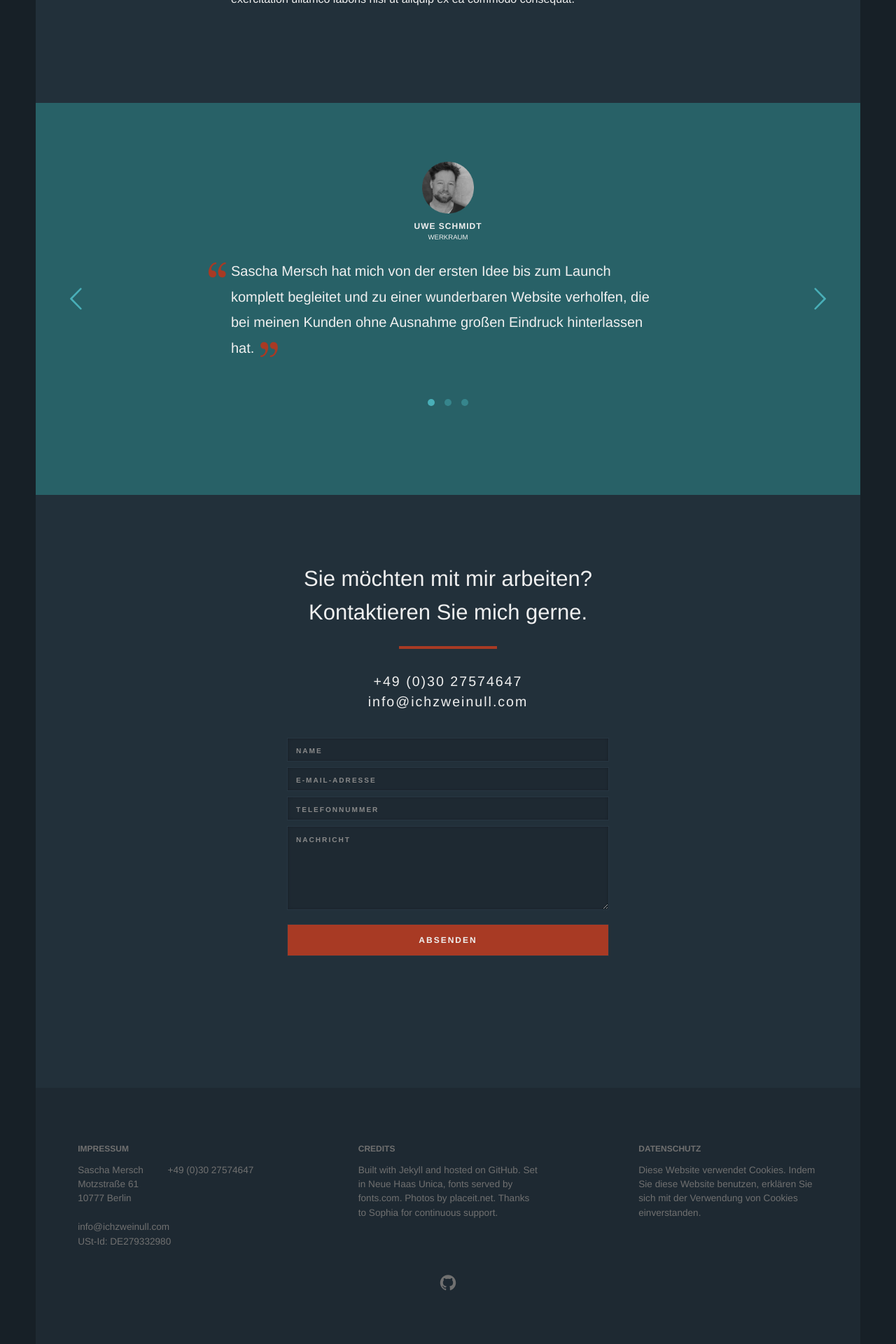
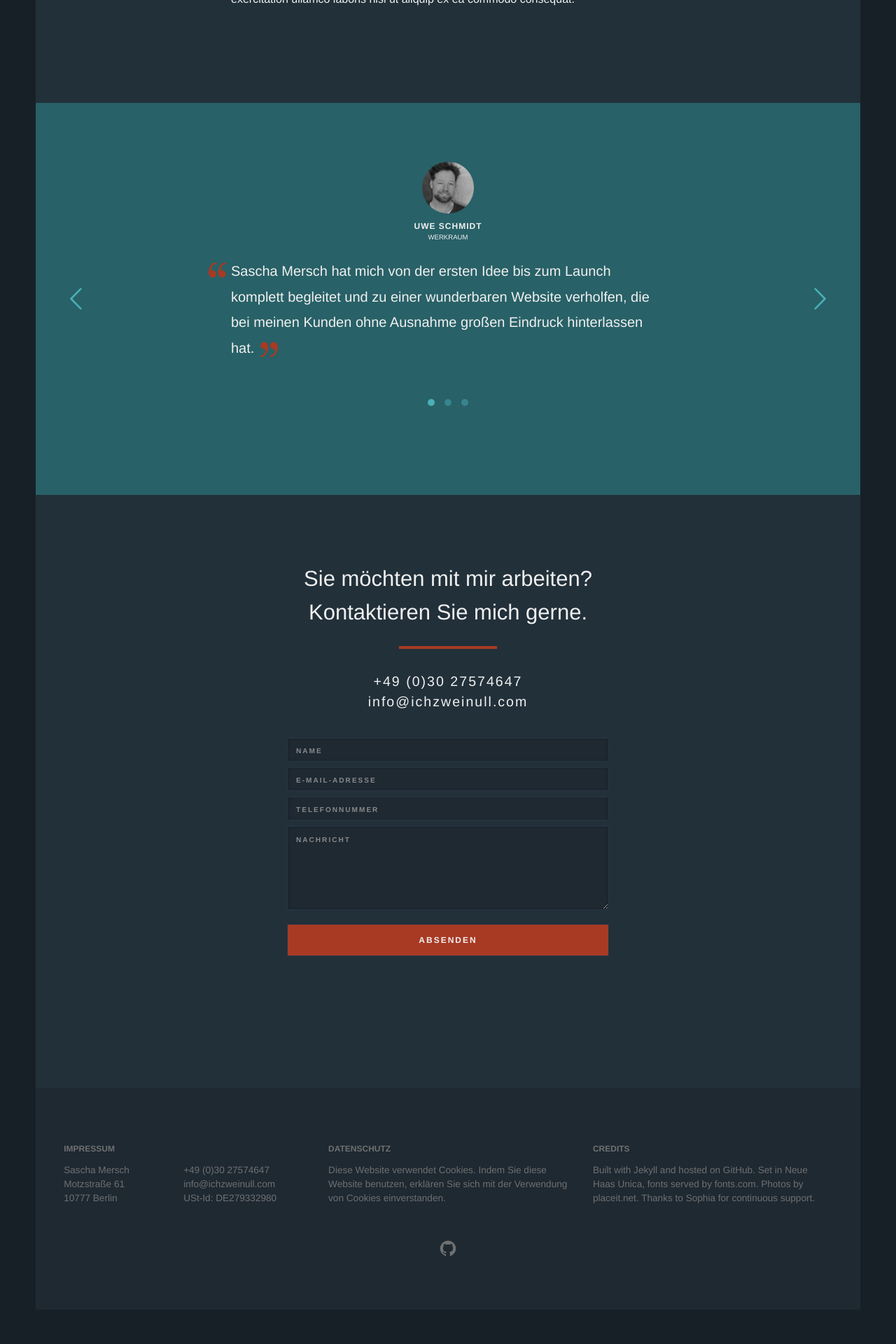
Before and after one commit to rschach/ichzweinull, a Jekyll site: the page built from index.html, in a window 1280 px wide. Shown: the part 2704-4624 px from the top of the page at 70% size. Built offline with Jekyll 4.4.1, drawn with Linux system fonts in a browser that asks for light colours; nearby versions of some CDN libraries; some web fonts are replaced; after the commit the page ends 4575 px from its top, so only the background shows below that.

Commit message:
Footer responsive

```diff
--- a/_includes/footer.html
+++ b/_includes/footer.html
@@ -13,12 +13,12 @@
       </p>
     </div>
     <div>
+      <h4>Datenschutz</h4>
+      <p>Diese Website verwendet Cookies. Indem Sie diese Website benutzen, erklären Sie sich mit der Verwendung von Cookies einverstanden.</p>
+    </div>
+    <div>
       <h4>Credits</h4>
       <p>Built with Jekyll and hosted on GitHub. Set in Neue Haas Unica, fonts served by fonts.com. Photos by placeit.net. Thanks to Sophia for continuous support.</p>
     </div>
-    <div>
-      <h4>Datenschutz</h4>
-      <p>Diese Website verwendet Cookies. Indem Sie diese Website benutzen, erklären Sie sich mit der Verwendung von Cookies einverstanden.</p>
-    </div>
     <a class="icon-github_badge" href="#"></span></a>
 </footer>
--- a/css/main.css
+++ b/css/main.css
@@ -1234,7 +1234,7 @@ figure {
 footer {
   background: #1e2932;
   min-height: 240px;
-  padding: 60px;
+  padding: 60px 20px;
   display: -webkit-flex;
   display: -ms-flexbox;
   display: flex;
@@ -1244,19 +1244,36 @@ footer {
   -webkit-flex-wrap: wrap;
       -ms-flex-wrap: wrap;
           flex-wrap: wrap; }
+  @media screen and (min-width: 1200px) {
+    footer {
+      padding: 60px 40px; } }
+  @media screen and (min-width: 1600px) {
+    footer {
+      padding: 60px; } }
   footer > div {
-    -webkit-flex-basis: calc(100% / 3 - 96px);
-        -ms-flex-preferred-size: calc(100% / 3 - 96px);
-            flex-basis: calc(100% / 3 - 96px); }
-    footer > div p.address {
-      width: 50%;
-      float: left; }
+    -webkit-flex-basis: 100%;
+        -ms-flex-preferred-size: 100%;
+            flex-basis: 100%; }
+    @media screen and (min-width: 1000px) {
+      footer > div p.address {
+        width: 50%;
+        float: left; } }
+    @media screen and (min-width: 1000px) {
+      footer > div {
+        -webkit-flex-basis: calc(100% / 3 - 24px);
+            -ms-flex-preferred-size: calc(100% / 3 - 24px);
+                flex-basis: calc(100% / 3 - 24px); } }
+    @media screen and (min-width: 1600px) {
+      footer > div {
+        -webkit-flex-basis: calc(100% / 3 - 96px);
+            -ms-flex-preferred-size: calc(100% / 3 - 96px);
+                flex-basis: calc(100% / 3 - 96px); } }
   footer .icon-github_badge {
     -webkit-flex-basis: 100%;
         -ms-flex-preferred-size: 100%;
             flex-basis: 100%;
     text-align: center;
-    margin: 12px 0;
+    margin: 24px 0 12px;
     font-size: 2em;
     color: #707070;
     transition: all 0.3s ease-in-out; }
```
Also changed, not shown: _sass/3-layout/_footer.sass (+19 -6 lines).
